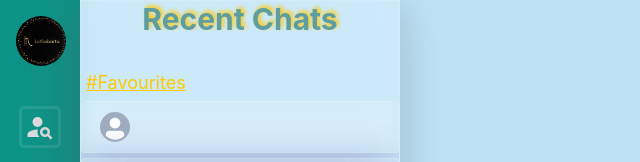
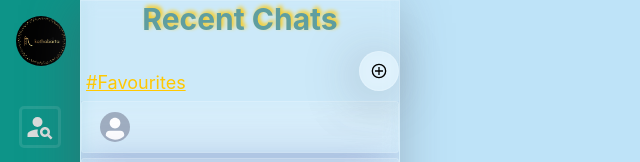
Before and after one commit to hasanulhaquebanna/mern-chat-app, a React (Create React App) app in the folder client/: page / in a window 1280 px wide. Shown: the top 162 px of the page, without its empty margins (0-640 px from the left). Built offline with nearby package versions, Linux system fonts and the light colour scheme; sample sign-in values are in the browser's storage.

Commit message:
group modal implemented

```diff
--- /dev/null
+++ b/client/src/components/ChatMenu/GroupModal.js
@@ -0,0 +1,36 @@
+import React from "react";
+import {
+  Box,
+  Input,
+  Modal,
+  ModalBody,
+  ModalCloseButton,
+  ModalContent,
+  ModalHeader,
+  ModalOverlay,
+} from "@chakra-ui/react";
+import MenuCard from "./MenuCard";
+
+const GroupModal = ({ isOpen, onClose, user = true }) => {
+  return (
+    <Modal isOpen={isOpen} onClose={onClose}>
+      <ModalOverlay />
+      <ModalContent>
+        <ModalHeader>Create a group or chat</ModalHeader>
+        <ModalCloseButton />
+        <ModalBody>
+          <Input placeholder="Search user" />
+          {user && (
+            <>
+              <Box marginY="10px">
+                <MenuCard groupModal={true} />
+              </Box>
+            </>
+          )}
+        </ModalBody>
+      </ModalContent>
+    </Modal>
+  );
+};
+
+export default GroupModal;
--- a/client/src/components/ChatMenu/MenuCard.js
+++ b/client/src/components/ChatMenu/MenuCard.js
@@ -1,7 +1,8 @@
 import React from "react";
 import { Avatar, Box, Text } from "@chakra-ui/react";
+import classNames from "classnames";
 
-const MenuCard = ({ user }) => {
+const MenuCard = ({ user, groupModal }) => {
   return (
     <Box
       _hover={{ background: "rgba( 255, 255, 255, 0.3 )" }}
@@ -10,9 +11,12 @@ const MenuCard = ({ user }) => {
       border="1px solid rgba( 255, 255, 255, 0.18 )"
       width="100%"
       borderRadius="3px"
-      className="flex items-center text-lg py-2.5 px-[18px]"
       cursor="pointer"
       marginBottom="5px"
+      className={classNames(
+        "flex items-center text-lg py-2.5 px-[18px]",
+        groupModal && "!rounded-[8px]"
+      )}
     >
       <Avatar
         width="30px"
--- a/client/src/components/ChatMenu/index.js
+++ b/client/src/components/ChatMenu/index.js
@@ -1,9 +1,12 @@
 import React from "react";
-import { Box, Text } from "@chakra-ui/react";
+import { Box, IconButton, Text, useDisclosure } from "@chakra-ui/react";
+import { GrAddCircle } from "react-icons/gr";
 import Favourite from "./Favourite";
 import RecentChats from "./RecentChats";
+import GroupModal from "./GroupModal";
 
 const ChatMenu = ({ user }) => {
+  const { isOpen, onOpen, onClose } = useDisclosure();
   const favourites = [
     {
       id: 1,
@@ -95,13 +98,27 @@ const ChatMenu = ({ user }) => {
       border="1px solid rgba( 255, 255, 255, 0.18 )"
       className=" w-[320px] h-screen"
     >
-      <Box display="flex" flexDirection="column" className="max-h-">
+      <Box display="flex" flexDirection="column" className="relative">
         <Text
           textShadow="2px -2px 4px #ffc801"
           className="text-[cadetblue] text-center font-bold text-3xl"
         >
           Recent Chats
         </Text>
+        <IconButton
+          position="absolute"
+          borderRadius="50%"
+          right="0"
+          top="50px"
+          background="rgba( 255, 255, 255, 0.22 )"
+          boxShadow="-5px 5px 50px 0 rgb(82 82 92 / 37%)"
+          backdropFilter="blur( 8px )"
+          border="1px solid rgba( 255, 255, 255, 0.18 )"
+          aria-label="Add to group"
+          icon={<GrAddCircle />}
+          onClick={onOpen}
+        />
+        <GroupModal isOpen={isOpen} onClose={onClose} />
         {favourites && (
           <Favourite chats={favourites} recentChats={recentChats} />
         )}
```
